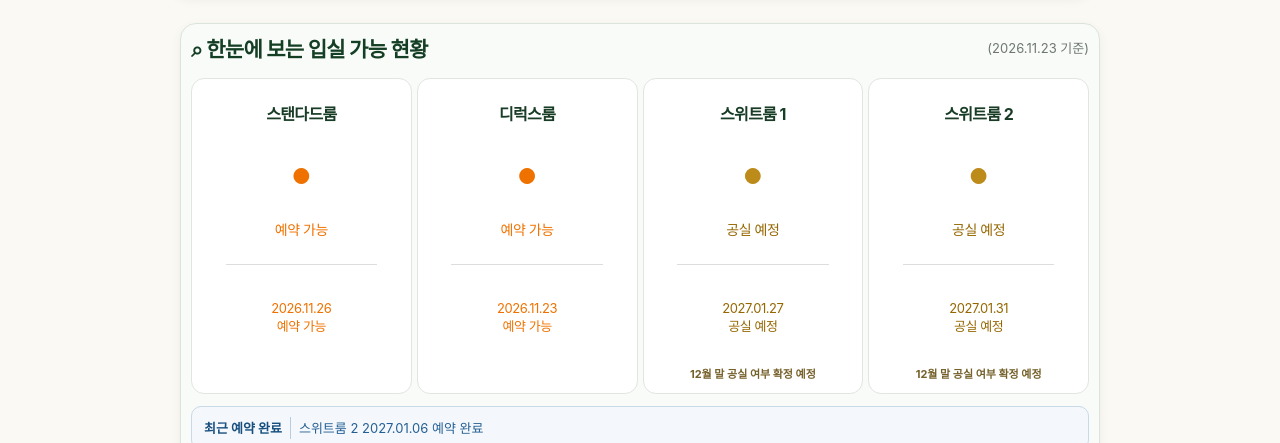
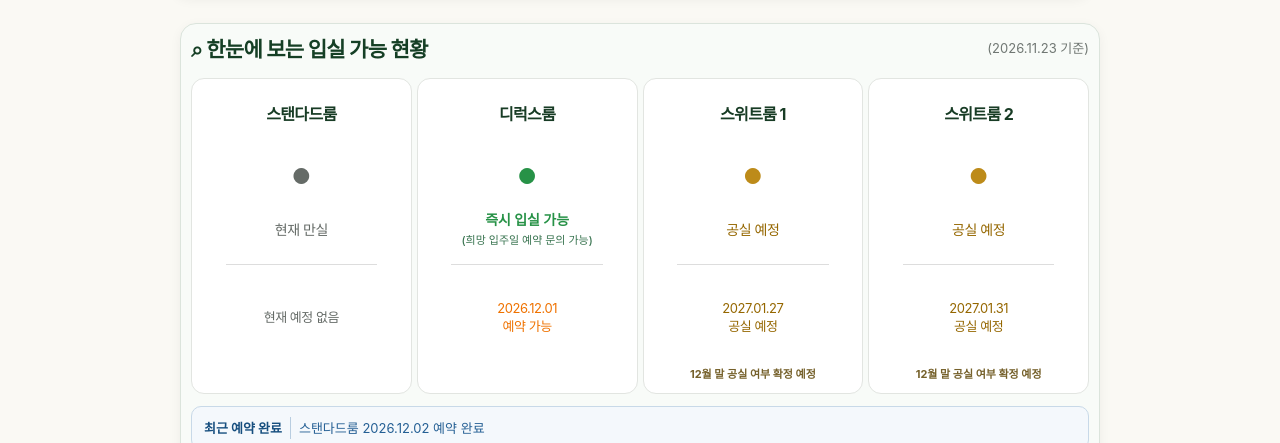
Before and after one commit to davidhor2026/staythemeomurum, a plain HTML site: page availability.html in a window 1280 px wide. Shown: the part 509-952 px from the top of the page. Drawn offline with Linux system fonts and the light colour scheme.

Commit message:
Add files via upload

```diff
--- a/availability.html
+++ b/availability.html
@@ -138,13 +138,13 @@ const ROOM_AVAILABILITY = {};
 Object.entries(VACANCY_MANAGER).forEach(([key, room]) => {
   ROOM_AVAILABILITY[key] = {
     name: room.name,
-    availableNow: Number(room.now || 0),
-    events: (room.dates || []).map(date => ({ date, rooms: 1 })),
+    availableNow: vacancyEffectiveNow(room),
+    events: vacancyFutureDates(room).map(date => ({ date, rooms: 1 })),
     bookedEvents: (room.bookedDates || []).map(item => typeof item === 'string' ? { date:item, bookedOn:null } : item),
     compactBookedDates: room.compactBookedDates || [],
     compactAvailableDates: room.compactAvailableDates || [],
     tourEvents: (room.tourDates || []).map(item => typeof item === 'string' ? { date:item, forDate:null } : item),
-    reservable: room.reservable === true || (room.dates || []).length > 0,
+    reservable: room.reservable === true || vacancyFutureDates(room).length > 0,
     fullLabel: vacancyFullLabel(room),
     unknown: room.unknown || null
   };
@@ -251,7 +251,7 @@ function renderRecentBookings(){
   Object.values(ROOM_AVAILABILITY).forEach(room=>{
     activeBookedEvents(room).forEach(e=>items.push({room:room.name,date:e.date,bookedOn:e.bookedOn||'',compact:room.compactBookedDates.includes(e.date)}));
   });
-  items.sort((a,b)=>b.bookedOn.localeCompare(a.bookedOn) || a.date.localeCompare(b.date));
+  items.sort((a,b)=>b.bookedOn.localeCompare(a.bookedOn) || b.date.localeCompare(a.date));
   if(!items.length){ box.hidden=true; box.innerHTML=''; return; }
   box.hidden=false;
   box.innerHTML='<strong>최근 예약 완료</strong>'+items.slice(0,1).map(x=>
--- a/vacancy-data.js
+++ b/vacancy-data.js
@@ -23,9 +23,12 @@ const VACANCY_MANAGER = {
   standard: {
     name: "스탠다드룸",
     now: 0,
-    dates: ["2026-11-26"],
-    compactAvailableDates: ["2026-11-26"],
+    dates: [],
+    compactAvailableDates: [],
+    compactBookedDates: ["2026-11-26"],
     bookedDates: [
+      { date: "2026-12-02", bookedOn: "2026-11-23" },
+      { date: "2026-11-26", bookedOn: "2026-11-23" },
       { date: "2026-11-22" },
       { date: "2026-11-21", bookedOn: "2026-11-18" },
       { date: "2026-11-17", bookedOn: "2026-11-03" },
@@ -94,22 +97,31 @@ function vacancyIsAdvance(date){
   return (utc(date)-utc(vacancyKstToday()))/86400000>=35;
 }
 /* 만실 문구도 이 파일에서만 관리합니다. */
+function vacancyEffectiveNow(room){
+  if(!room) return 0;
+  const dated=(room.dates||[]).filter(d=>d<=vacancyKstToday()).length;
+  return Number(room.now||0)+dated;
+}
+function vacancyFutureDates(room){
+  return (room.dates||[]).filter(d=>d>vacancyKstToday());
+}
 function vacancyFullLabel(room){
   /* 즉시 입실은 불가능해도 확정된 입실 가능일이 있으면 '현재 만실' 대신 '예약 가능'으로 표시 */
-  if(room && Number(room.now || 0) === 0 && Array.isArray(room.dates) && room.dates.length > 0){
-    return room.dates.some(d=>!vacancyIsAdvance(d)) ? "예약 가능" : "공실 예정";
+  if(room && vacancyEffectiveNow(room)>0) return "즉시 입실 가능";
+  if(room && vacancyEffectiveNow(room) === 0 && vacancyFutureDates(room).length > 0){
+    return vacancyFutureDates(room).some(d=>!vacancyIsAdvance(d)) ? "예약 가능" : "공실 예정";
   }
   return (room && room.fullLabel) ? room.fullLabel : "현재 만실";
 }
 
 function vacancyStatusText(room){
   if(!room) return "";
-  if(Number(room.now || 0) > 0){
+  if(vacancyEffectiveNow(room) > 0){
     return room.name + " 즉시 입실 가능";
   }
   var statusLabel = vacancyFullLabel(room);
   var text = room.name + " " + statusLabel;
-  if(room.reservable === true && statusLabel.indexOf("예약 가능") === -1 && statusLabel.indexOf("공실 예정") === -1 && room.dates && room.dates.length) text += " · 예약 가능";
+  if(room.reservable === true && statusLabel.indexOf("예약 가능") === -1 && statusLabel.indexOf("공실 예정") === -1 && vacancyFutureDates(room).length) text += " · 예약 가능";
   return text;
 }
 
```
